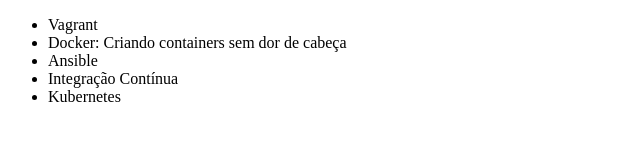
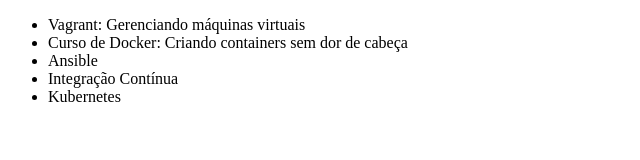
Before and after one commit to matheuscantarutti/alura-git, a plain HTML site: page index.html in a window 1280 px wide. Shown: the whole page, without its empty margins (0-640 px from the left). Drawn offline with Linux system fonts and the light colour scheme.

Commit message:
Alterando a descrição da lista: vagrant

```diff
--- a/index.html
+++ b/index.html
@@ -6,8 +6,8 @@
 </head>
 <body>
     <ul>
-        <li>Vagrant</li>
-        <li>Docker: Criando containers sem dor de cabeça</li>
+        <li>Vagrant: Gerenciando máquinas virtuais</li>
+        <li>Curso de Docker: Criando containers sem dor de cabeça</li>
         <li>Ansible</li>
         <li>Integração Contínua</li>
         <li>Kubernetes</li>
```
